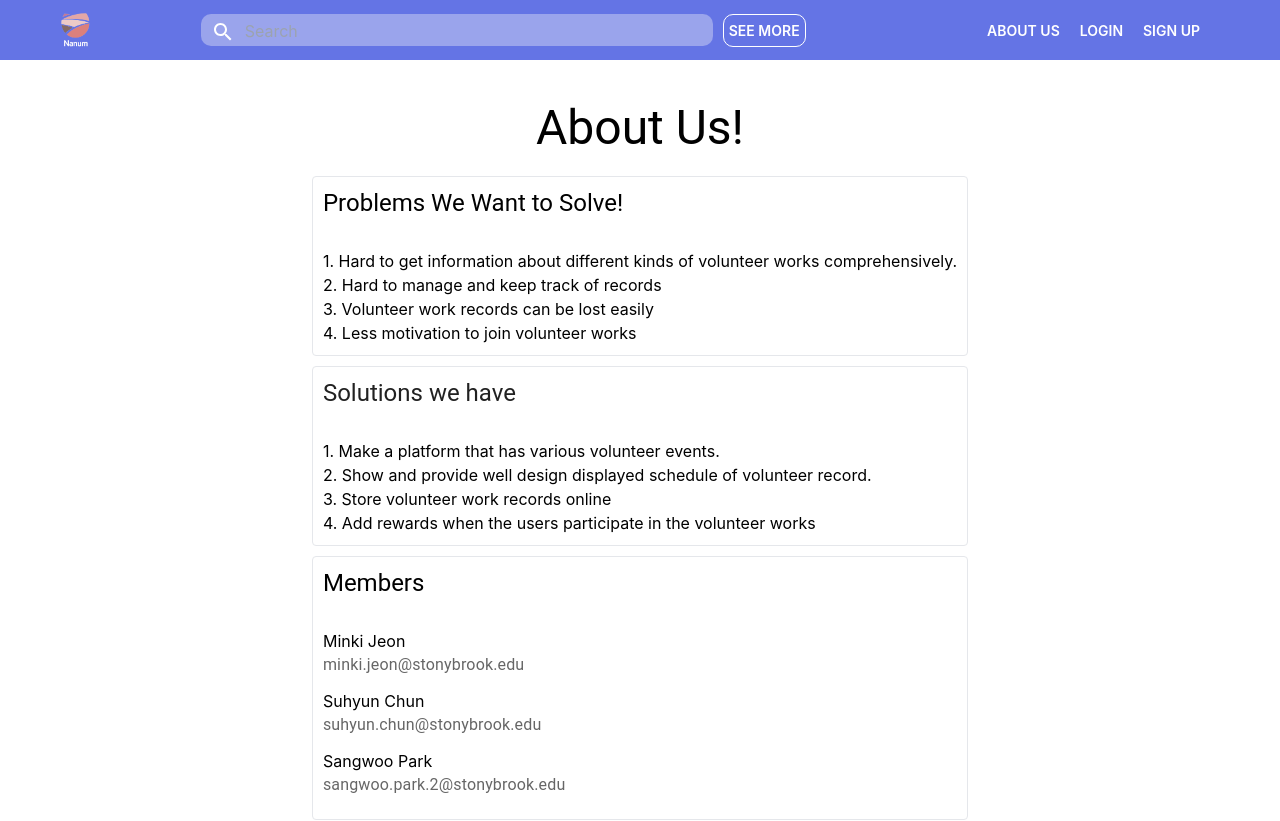
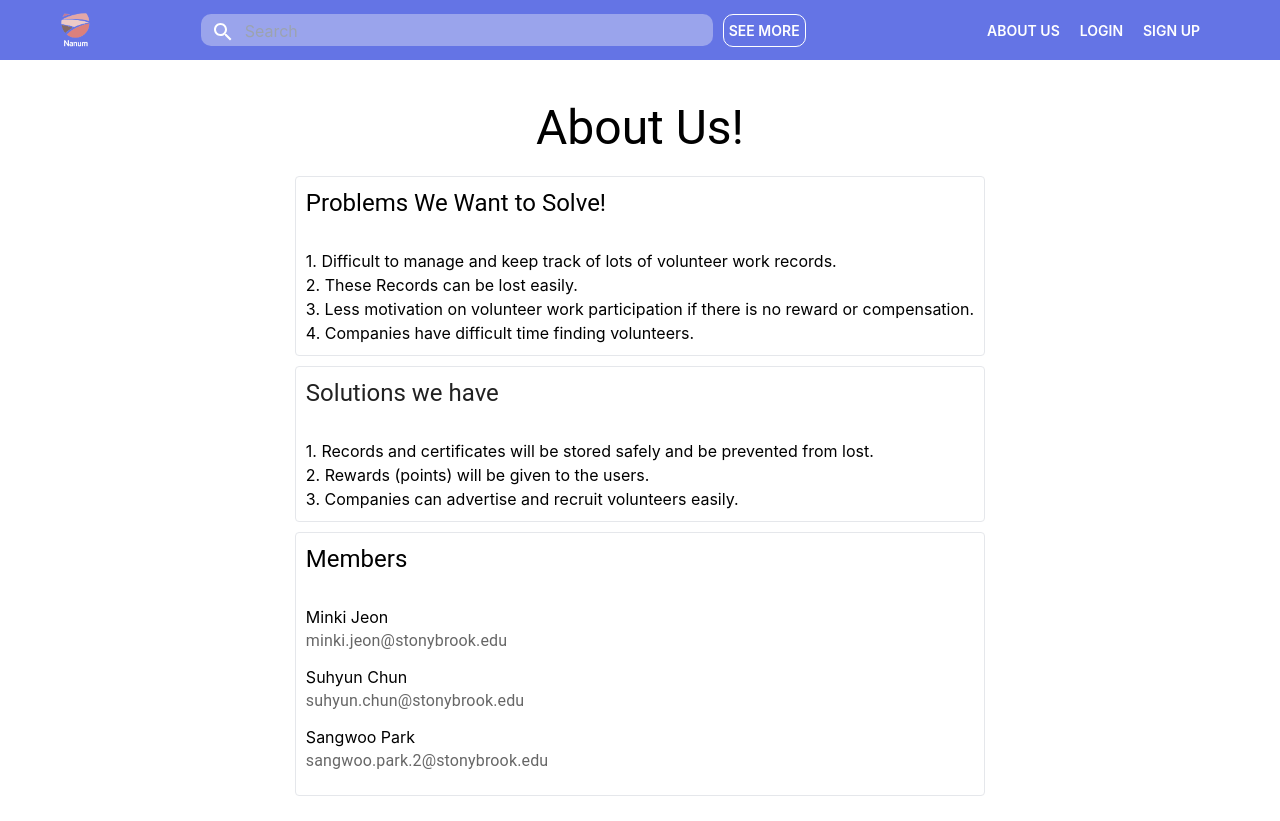
Before and after one commit to jmk0811/CSE-416-Project-Client, a Next.js app: page /about in a window 1280 px wide. Shown: the top 821 px of the page. Built offline with nearby package versions, Linux system fonts and the light colour scheme; no server answers.

Commit message:
update about page

```diff
--- a/pages/about/index.js
+++ b/pages/about/index.js
@@ -15,9 +15,9 @@ function About() {
 						Problems We Want to Solve!
 					</Typography>
 					<ul className="mt-[30px]">
-						<li>1. Hard to get information about different kinds of volunteer works comprehensively. </li>
-						<li>2. Hard to manage and keep track of records</li> <li>3. Volunteer work records can be lost easily</li>{" "}
-						<li>4. Less motivation to join volunteer works</li>
+						<li>1. Difficult to manage and keep track of lots of volunteer work records.</li>
+						<li>2. These Records can be lost easily.</li> <li>3. Less motivation on volunteer work participation if there is no reward or compensation.</li>{" "}
+						<li>4. Companies have difficult time finding volunteers.</li>
 					</ul>
 				</div>
 				<div className="p-[10px] mt-[10px] border rounded">
@@ -25,8 +25,9 @@ function About() {
 						Solutions we have
 					</Typography>
 					<ul className="mt-[30px]">
-						<li>1. Make a platform that has various volunteer events. </li> <li>2. Show and provide well design displayed schedule of volunteer record. </li>
-						<li>3. Store volunteer work records online</li> <li>4. Add rewards when the users participate in the volunteer works</li>
+						<li>1. Records and certificates will be stored safely and be prevented from lost. </li>
+						<li>2. Rewards (points) will be given to the users.</li>
+						<li>3. Companies can advertise and recruit volunteers easily.</li>
 					</ul>{" "}
 				</div>
 				<div className="p-[10px] mt-[10px] border rounded">
```
Also changed, not shown: 1 other file (tests, documents, lock files or other folders).
